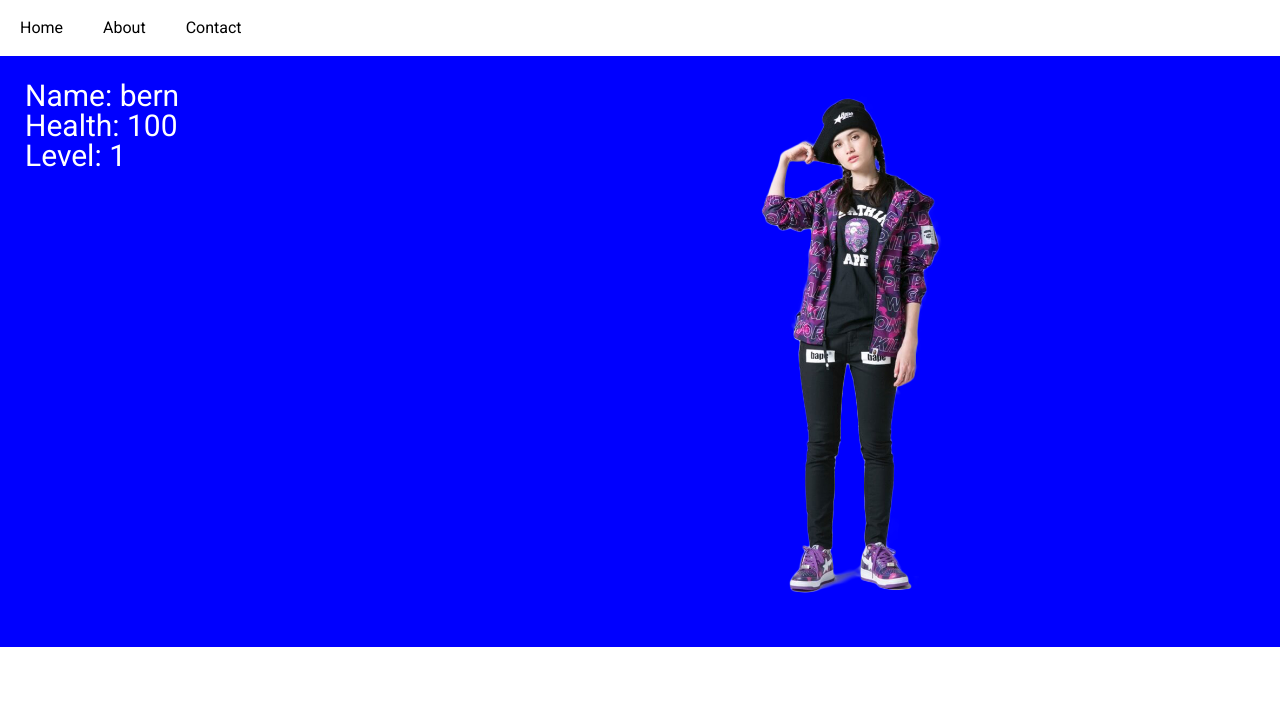
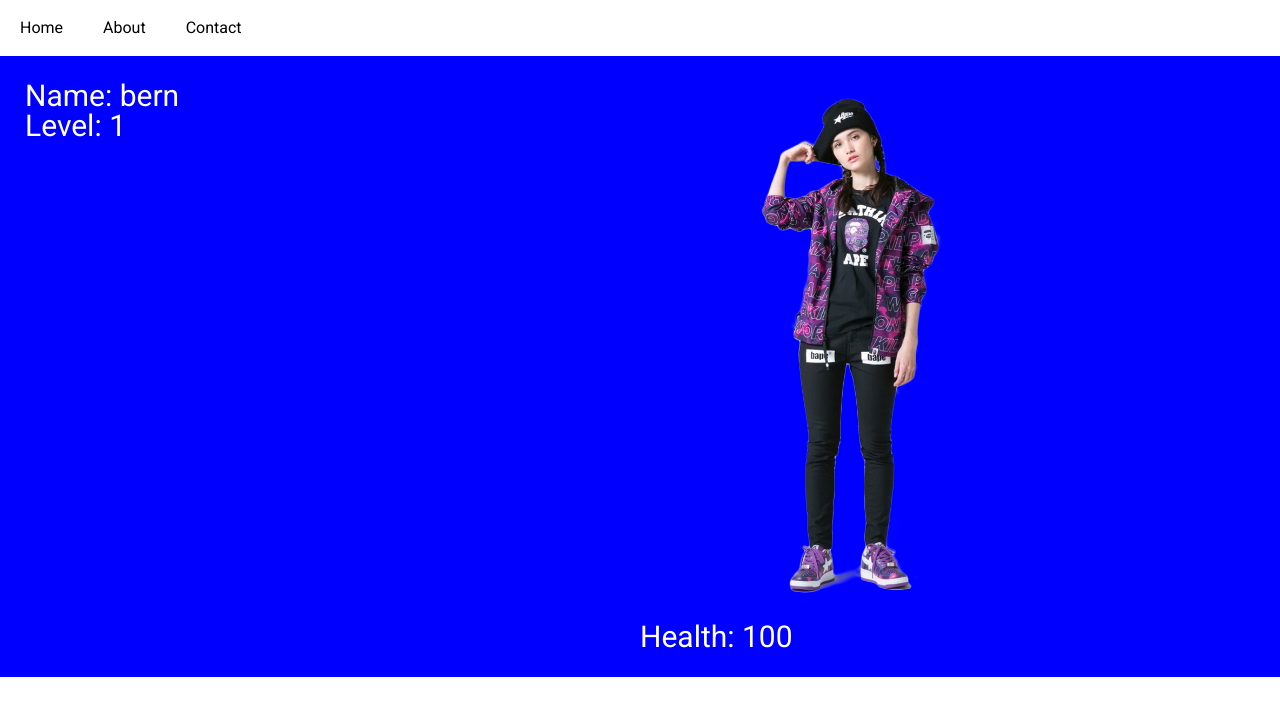
Before and after one commit to bernscode/react-review, a React app: page / in a window 1280 px wide. Built offline with nearby package versions, Linux system fonts and the light colour scheme.

Commit message:
Completed Passing Data Through The Props.

```diff
--- a/assets/js/firstComp/firstComp.js
+++ b/assets/js/firstComp/firstComp.js
@@ -29,20 +29,13 @@ class Layout extends Component {
       <div className={`blue-bg ${(this.state.health < 55) ? this.state.lowLevelClass : ''}`}>
           <div className={'user-info'}>
             <h3>Name: {this.state.name}</h3>
-            <h3>Health: {this.state.health}</h3>
             <h3>Level: {this.state.level}</h3>
           </div>
-          <GirlImage />
+          <GirlImage clickedGirl={this.clickedGirl} health={this.state.health}/>
         </div>
      </div>)
   }
 }
-
-
-
-
-
-
 
 
 //Component through a Class
@@ -51,11 +44,13 @@ class GirlImage extends Component {
   constructor () {
     super()
     this.state = {
+      gameOver: 'GAME OVER!'
     }
   }
   render () {
     return (<div className="GirlImageComp">
-      <img src="/img/bape.png" alt={'girl with bape'} onClick={this.clickedGirl}/>
+      <img src="/img/bape.png" alt={'girl with bape'} onClick={this.props.clickedGirl}/>
+    <h3>Health: {(this.props.health <= 0) ? this.state.gameOver : this.props.health}</h3>
     </div>)
   }
 }
--- a/assets/sass/main.scss
+++ b/assets/sass/main.scss
@@ -50,6 +50,10 @@ header {
 .GirlImageComp {
   float: left;
   width: 50%;
+  h3 {
+    font-size: 30px;
+    color: white;
+  }
   img {
     width: 400px;
   }
--- a/public/js/components/firstComp.js
+++ b/public/js/components/firstComp.js
@@ -75,17 +75,11 @@ var Layout = function (_Component) {
             _react2.default.createElement(
               'h3',
               null,
-              'Health: ',
-              this.state.health
-            ),
-            _react2.default.createElement(
-              'h3',
-              null,
               'Level: ',
               this.state.level
             )
           ),
-          _react2.default.createElement(GirlImage, null)
+          _react2.default.createElement(GirlImage, { clickedGirl: this.clickedGirl, health: this.state.health })
         )
       );
     }
@@ -104,7 +98,9 @@ var GirlImage = function (_Component2) {
 
     var _this2 = _possibleConstructorReturn(this, (GirlImage.__proto__ || Object.getPrototypeOf(GirlImage)).call(this));
 
-    _this2.state = {};
+    _this2.state = {
+      gameOver: 'GAME OVER!'
+    };
     return _this2;
   }
 
@@ -114,7 +110,13 @@ var GirlImage = function (_Component2) {
       return _react2.default.createElement(
         'div',
         { className: 'GirlImageComp' },
-        _react2.default.createElement('img', { src: '/img/bape.png', alt: 'girl with bape', onClick: this.clickedGirl })
+        _react2.default.createElement('img', { src: '/img/bape.png', alt: 'girl with bape', onClick: this.props.clickedGirl }),
+        _react2.default.createElement(
+          'h3',
+          null,
+          'Health: ',
+          this.props.health <= 0 ? this.state.gameOver : this.props.health
+        )
       );
     }
   }]);
```
Also changed, not shown: public/css/main.css.
